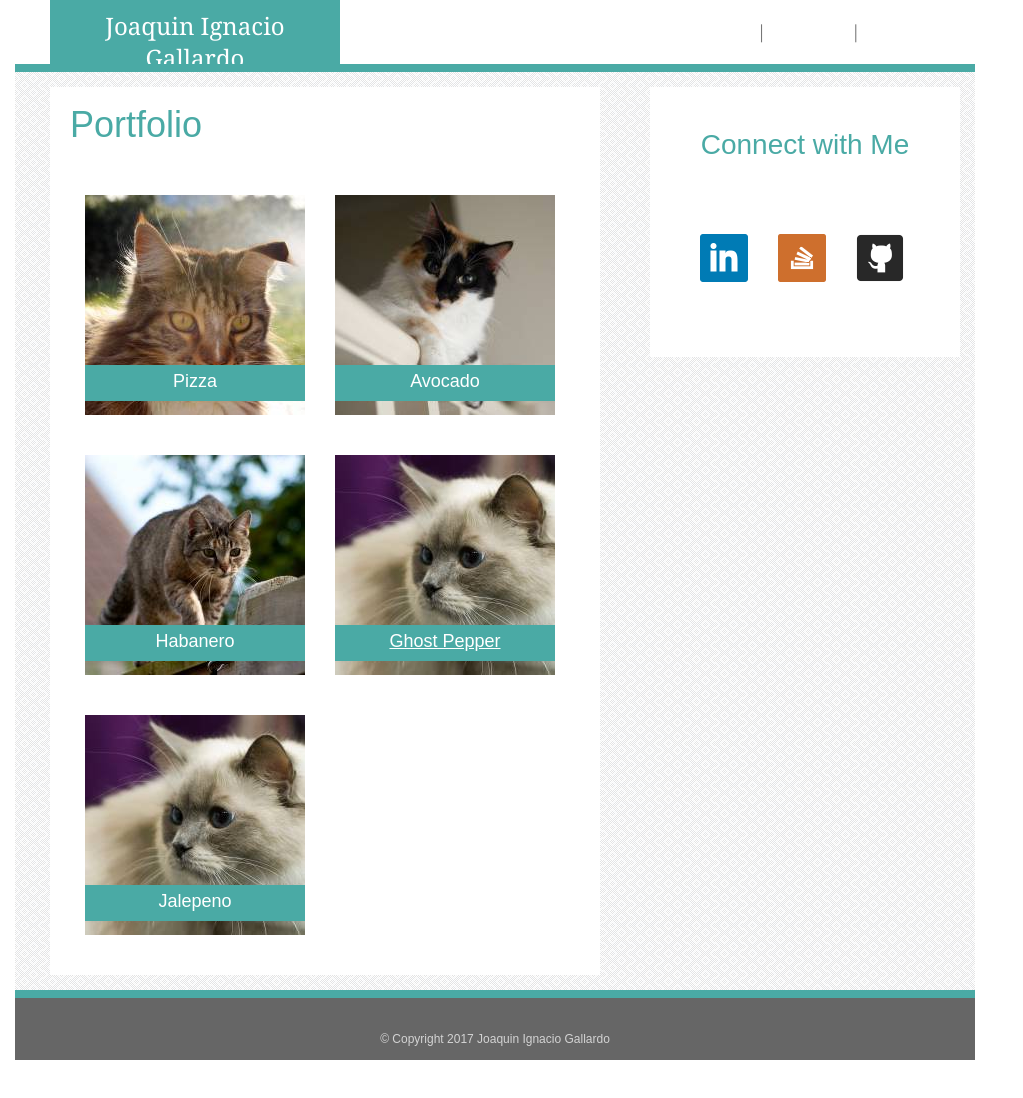
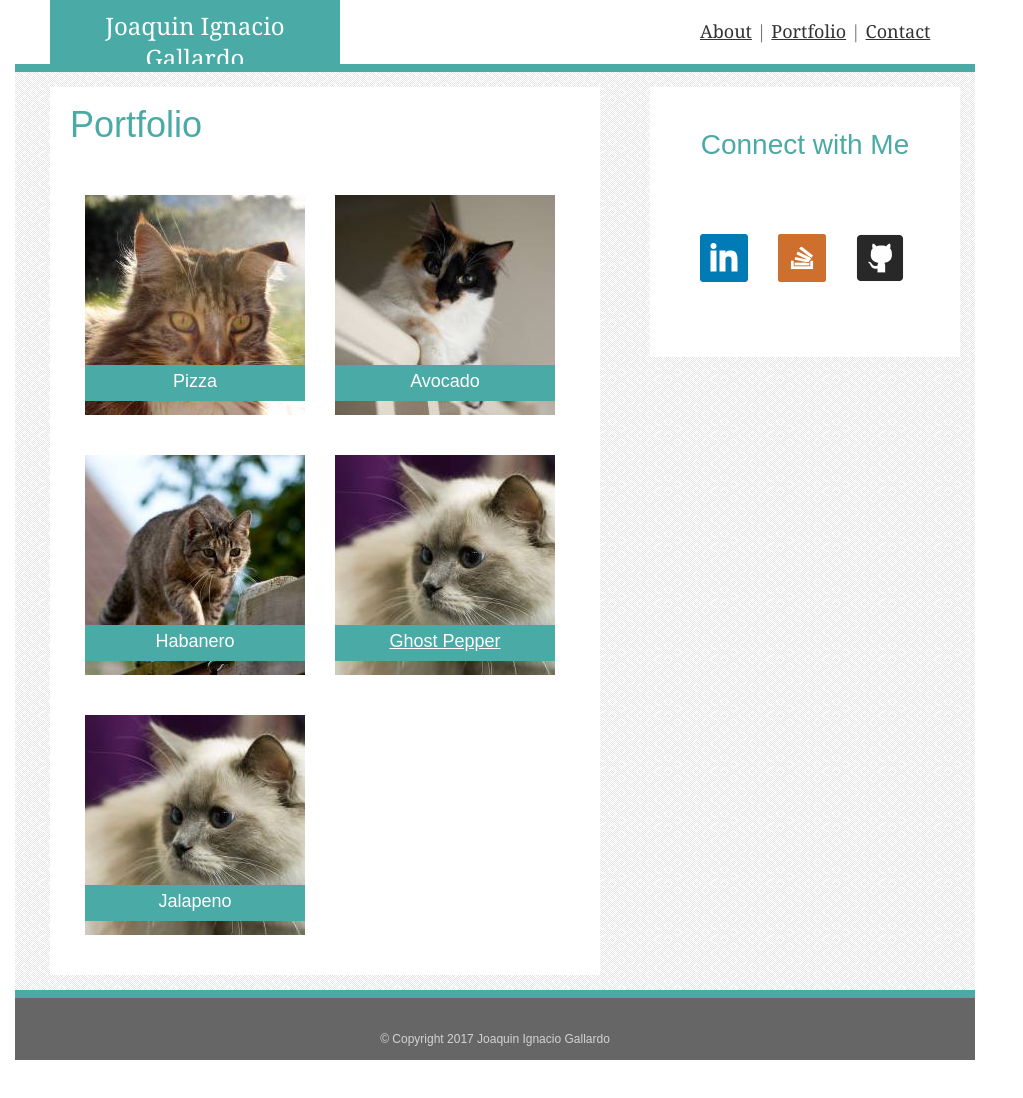
Before and after one commit to kingkeen/Responsive-Portfolio, a plain HTML site: page portfolio.html in a window 1280 px wide. Shown: the whole page, without its empty margins (0-1023 px from the left). Drawn offline with Linux system fonts and the light colour scheme.

Commit message:
fixed links in nav

```diff
--- a/assets/css/style.css
+++ b/assets/css/style.css
@@ -39,9 +39,27 @@ h2 {
 	left: 700px;
 	text-align: auto;
 	font-size: 18px;
+}
 
+.navbar a:link {
+    color: #333;
+}
 
+/* visited link */
+.navbar a:visited {
+    color: #333;
 }
+
+/* mouse over link */
+.navbar a:hover {
+    color: #333;
+}
+
+/* selected link */
+.navbar a:active {
+    color: #333;
+}
+
 
 .links {
 	float: relative;
--- a/portfolio.html
+++ b/portfolio.html
@@ -41,7 +41,7 @@
 			</article>
 
 			<article class="jalepeno">
-				<div class="innerjalepeno">Jalepeno</div>
+				<div class="innerjalepeno">Jalapeno</div>
 			</article>
 		</section>
 
```
